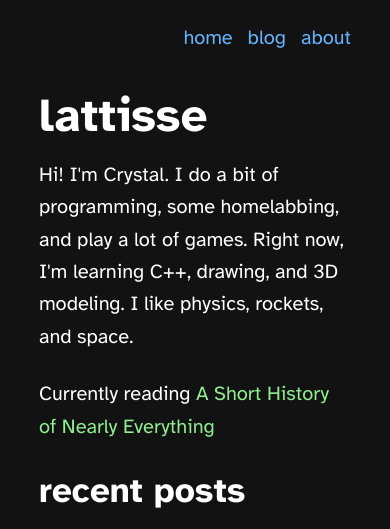
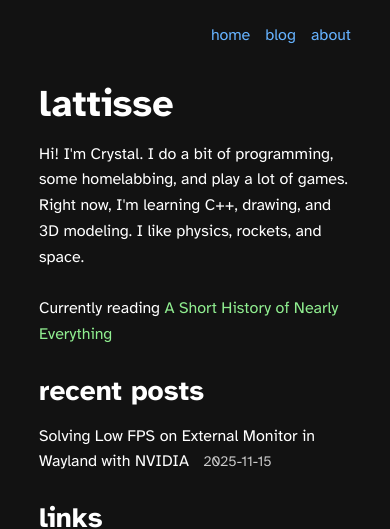
Before and after one commit to lattisse/crstl.me, an Astro site: page / in a window 390 px wide. Shown: the top 529 px of the page. Built offline with nearby package versions, Linux system fonts and the light colour scheme; Astro itself is replaced by a stand-in of ours.

Commit message:
final font size ah

```diff
--- a/src/styles/global.css
+++ b/src/styles/global.css
@@ -52,18 +52,18 @@ body {
     background-color: #121212;
     padding: 13px;
 }
-/*
+
 @media (max-width: 684px) {
     body {
-        font-size: 1.73rem;
+        font-size: 1.6rem;
     }
 }
 @media (max-width: 382px) {
     body {
-        font-size: 1.53rem;
+        font-size: 1.4rem;
     }
 }
-*/
+
 h1,
 h2,
 h3,
```
